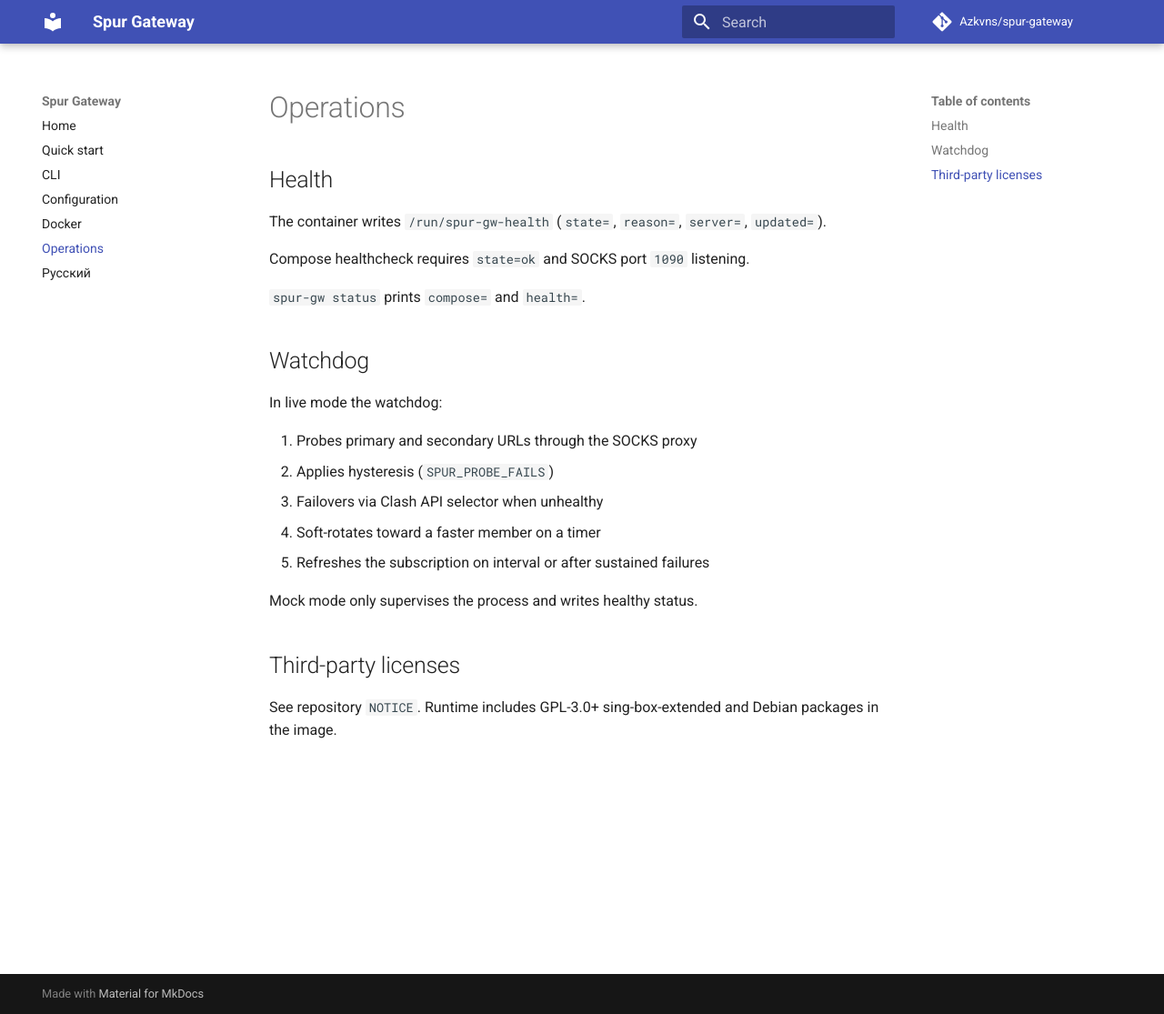
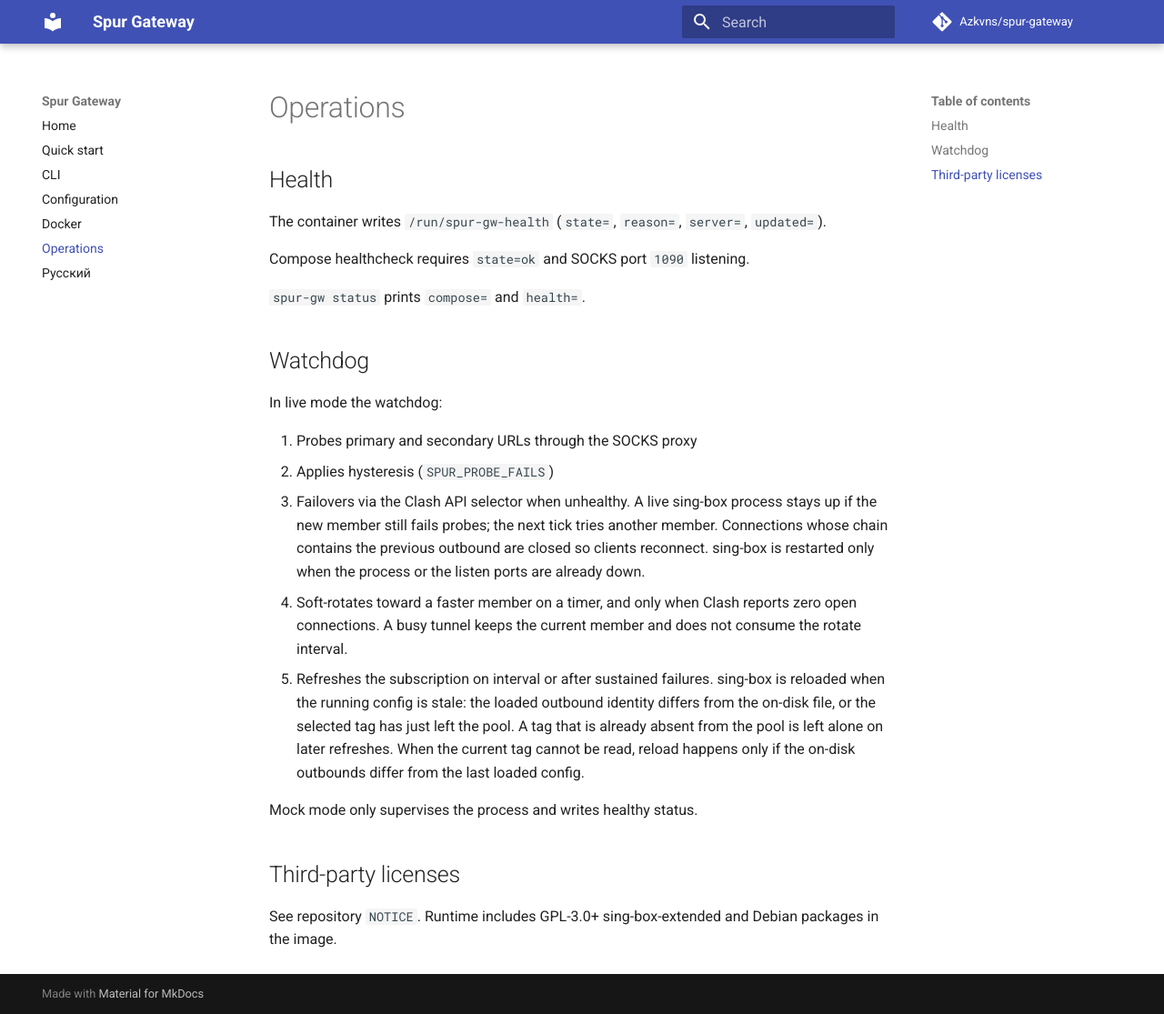
Before and after one commit to Azkvns/spur-gateway, an MkDocs documentation site: the page built from docs/operations.md, in a window 1280 px wide and 1115 px high. Shown: the whole window at 91% size. Built offline with MkDocs 1.6.1 and Material for MkDocs 9.7.7, drawn with Linux system fonts in a browser that asks for light colours; comment, search, counter and statistics services are not loaded.

Commit message:
fix: keep live connections across server switches (#33)
* chore: ignore local git worktrees

* feat: query and close Clash connections by outbound tag

* fix: keep sing-box up when failover probes still fail

* fix: reload sing-box only when the selected outbound changes

* fix: defer soft rotate while proxied connections are open

* test: stub Clash connection count in the watchdog hysteresis tick

* docs: describe connection-preserving server switches

* fix: keep failover alive when the Clash current lookup fails

* fix: reload sing-box only when the running config is stale

---------

Co-authored-by: Aizek Vens <avens@detmir.ru>

```diff
--- a/docs/operations.md
+++ b/docs/operations.md
@@ -14,9 +14,9 @@ In live mode the watchdog:
 
 1. Probes primary and secondary URLs through the SOCKS proxy
 2. Applies hysteresis (`SPUR_PROBE_FAILS`)
-3. Failovers via Clash API selector when unhealthy
-4. Soft-rotates toward a faster member on a timer
-5. Refreshes the subscription on interval or after sustained failures
+3. Failovers via the Clash API selector when unhealthy. A live sing-box process stays up if the new member still fails probes; the next tick tries another member. Connections whose chain contains the previous outbound are closed so clients reconnect. sing-box is restarted only when the process or the listen ports are already down.
+4. Soft-rotates toward a faster member on a timer, and only when Clash reports zero open connections. A busy tunnel keeps the current member and does not consume the rotate interval.
+5. Refreshes the subscription on interval or after sustained failures. sing-box is reloaded when the running config is stale: the loaded outbound identity differs from the on-disk file, or the selected tag has just left the pool. A tag that is already absent from the pool is left alone on later refreshes. When the current tag cannot be read, reload happens only if the on-disk outbounds differ from the last loaded config.
 
 Mock mode only supervises the process and writes healthy status.
 
```
Also changed, not shown: 6 other files.
